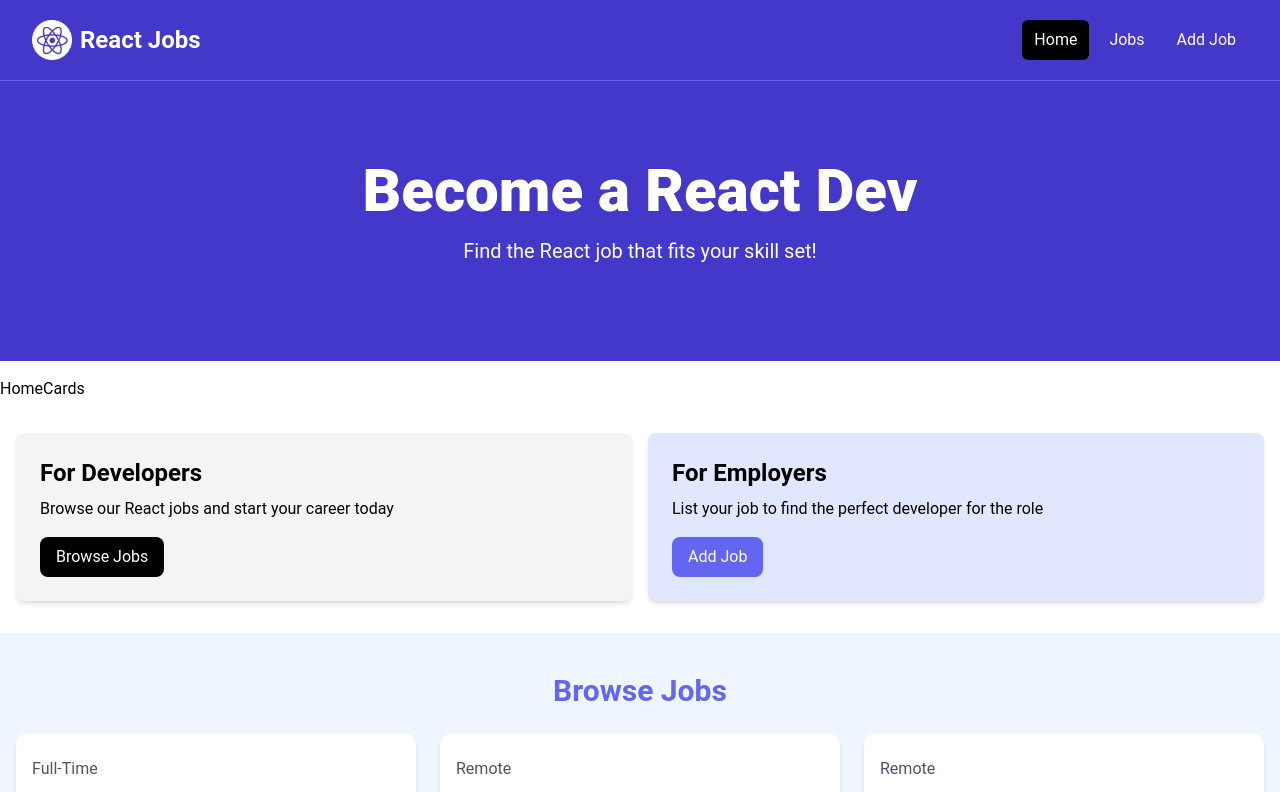
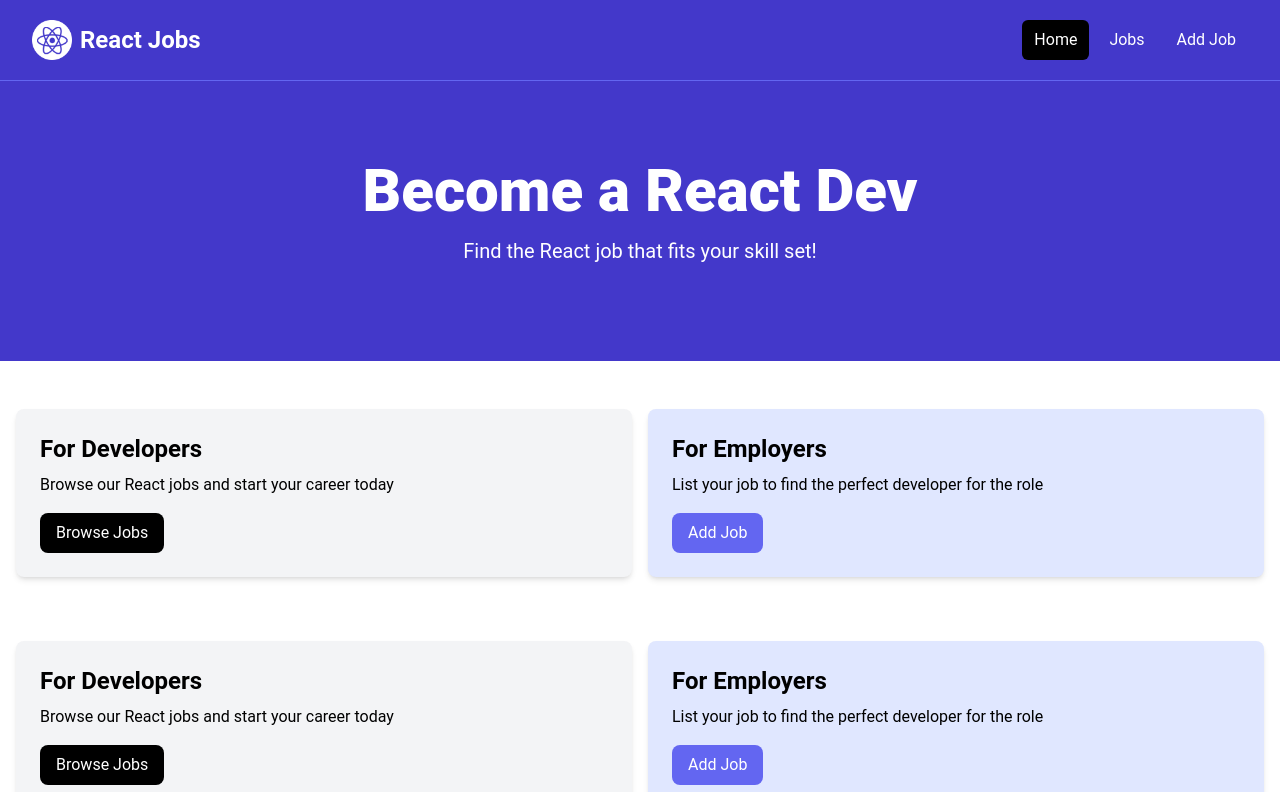
Before and after one commit to crypt096/react-crash-course-2024, a React (Vite) app: page / in a window 1280 px wide. Shown: the top 792 px of the page. Built offline with nearby package versions, Linux system fonts and the light colour scheme.

Commit message:
Update HomeCards.tsx

```diff
--- a/src/components/HomeCards.tsx
+++ b/src/components/HomeCards.tsx
@@ -1,6 +1,37 @@
 const HomeCards = () => {
   return (
-    <div>HomeCards</div>
+    <>
+      <section className="py-4">
+        <div className="container-xl lg:container m-auto">
+          <div className="grid grid-cols-1 md:grid-cols-2 gap-4 p-4 rounded-lg">
+            <div className="bg-gray-100 p-6 rounded-lg shadow-md">
+              <h2 className="text-2xl font-bold">For Developers</h2>
+              <p className="mt-2 mb-4">
+                Browse our React jobs and start your career today
+              </p>
+              <a
+                href="/jobs.html"
+                className="inline-block bg-black text-white rounded-lg px-4 py-2 hover:bg-gray-700"
+              >
+                Browse Jobs
+              </a>
+            </div>
+            <div className="bg-indigo-100 p-6 rounded-lg shadow-md">
+              <h2 className="text-2xl font-bold">For Employers</h2>
+              <p className="mt-2 mb-4">
+                List your job to find the perfect developer for the role
+              </p>
+              <a
+                href="/add-job.html"
+                className="inline-block bg-indigo-500 text-white rounded-lg px-4 py-2 hover:bg-indigo-600"
+              >
+                Add Job
+              </a>
+            </div>
+          </div>
+        </div>
+      </section>
+    </>
   )
 }
 export default HomeCards
```
